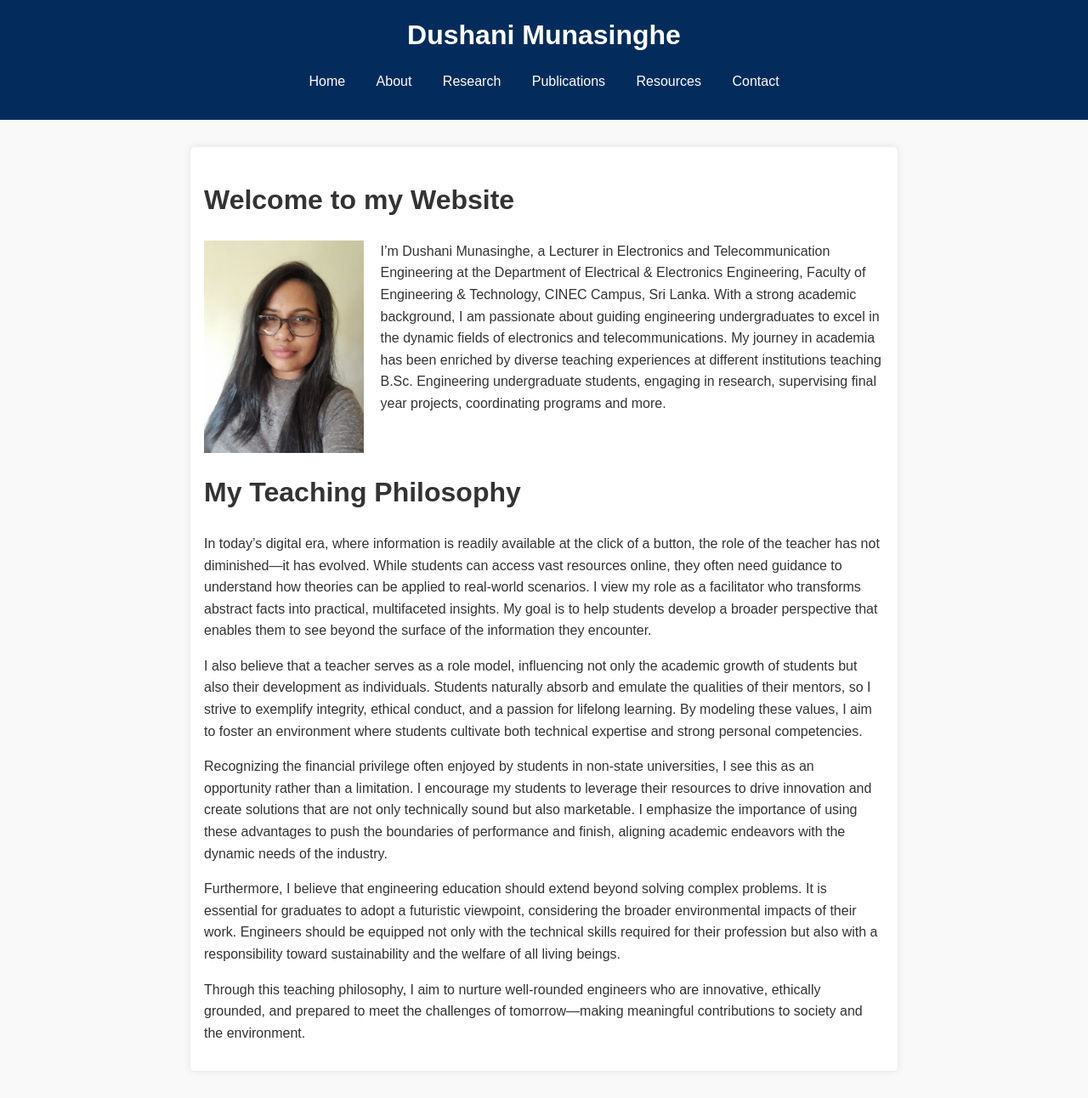
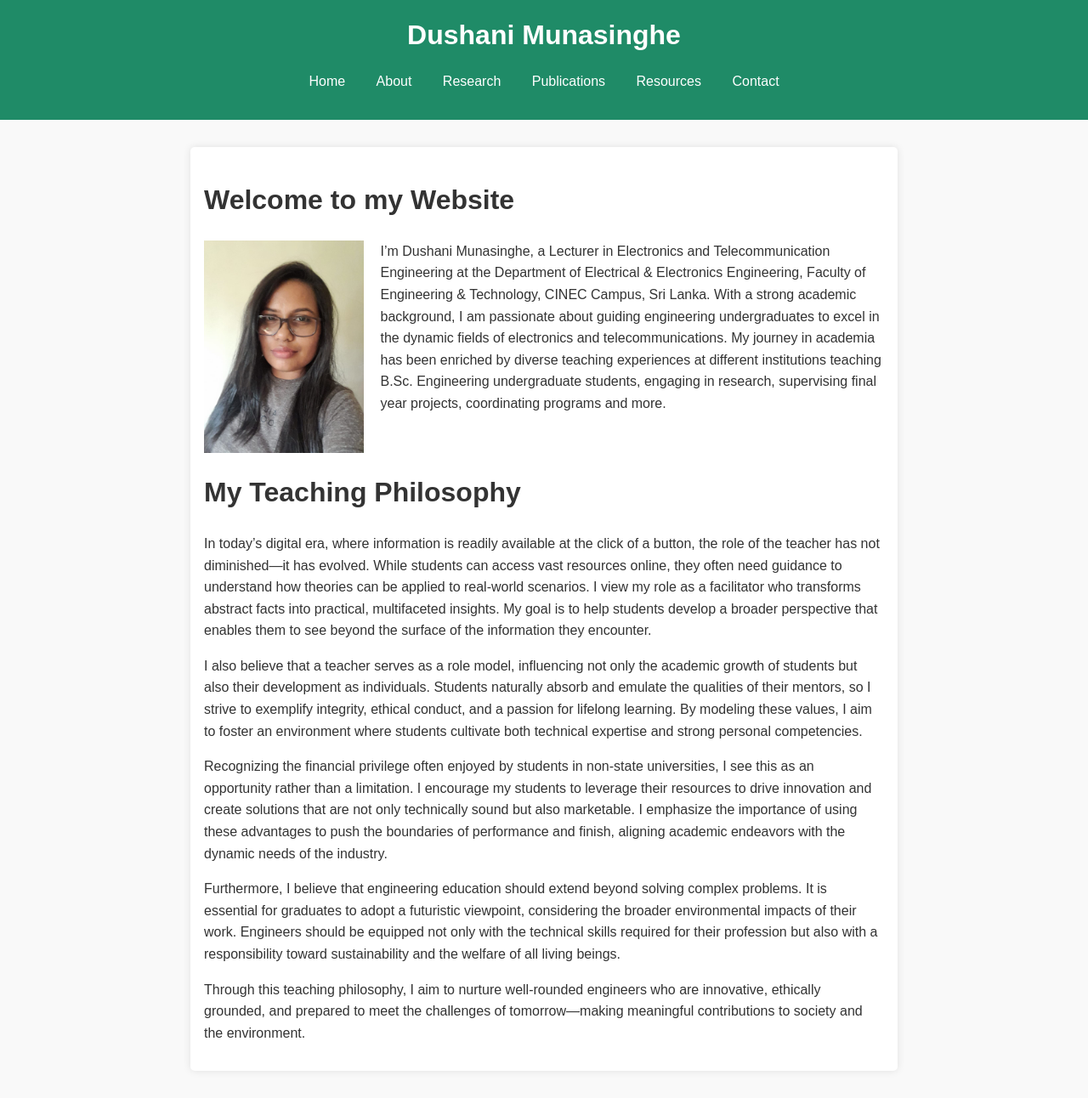
Before and after one commit to dushanimunasinghe/dushanimunasinghe.github.io, a Jekyll site: the page built from index.md, in a window 1280 px wide. Shown: the whole page at 85% size. Built offline with Jekyll 4.4.1, drawn with Linux system fonts in a browser that asks for light colours.

Commit message:
Update default.html

```diff
--- a/_layouts/default.html
+++ b/_layouts/default.html
@@ -8,7 +8,7 @@
     <link rel="stylesheet" href="/style.css">
 </head>
 <body>
-    <header style="background-color: #032c5c; color: #fff;">
+    <header style="background-color: #1f8b67; color: #fff;">
         <h1 style="color: #fff;">{{ site.title }}</h1>
         <nav>
             <a href="/index.html">Home</a>
```
